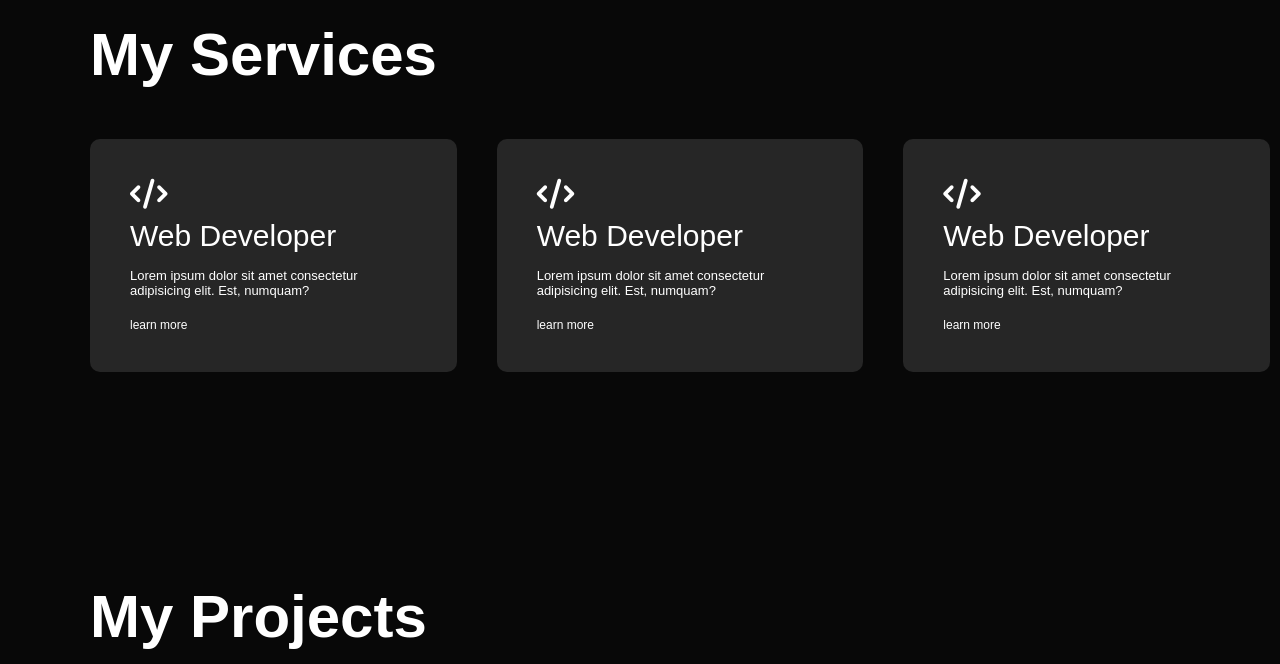
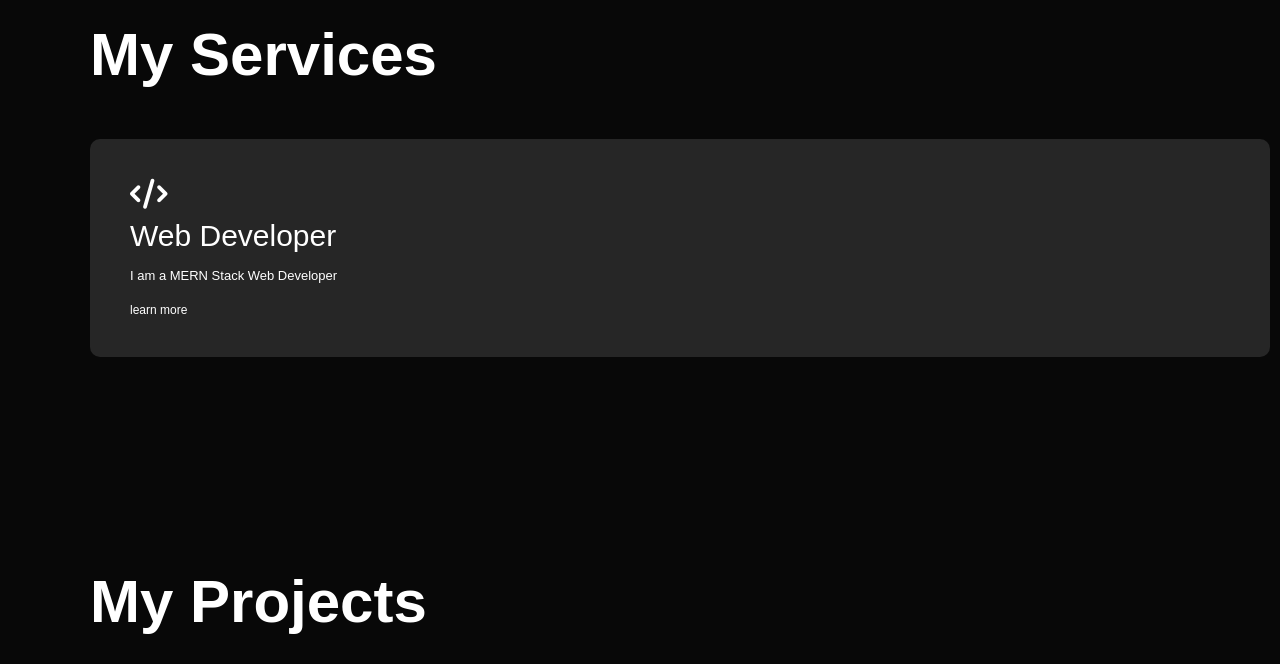
Before and after one commit to shady003/portfolio, a plain HTML site: page index.html in a window 1280 px wide. Shown: the part 1840-2504 px from the top of the page. Drawn offline with Linux system fonts and the light colour scheme.

Commit message:
ms logo changed

```diff
--- a/index.html
+++ b/index.html
@@ -100,26 +100,7 @@
                 <i class="fa-solid fa-code"></i>
               <h2>Web Developer</h2>
               <p>
-                Lorem ipsum dolor sit amet consectetur adipisicing elit. Est,
-                numquam?
-              </p>
-              <a href="">learn more</a>
-            </div>
-            <div>
-                <i class="fa-solid fa-code"></i>
-              <h2>Web Developer</h2>
-              <p>
-                Lorem ipsum dolor sit amet consectetur adipisicing elit. Est,
-                numquam?
-              </p>
-              <a href="">learn more</a>
-            </div>
-            <div>
-                <i class="fa-solid fa-code"></i>
-              <h2>Web Developer</h2>
-              <p>
-                Lorem ipsum dolor sit amet consectetur adipisicing elit. Est,
-                numquam?
+                I am a MERN Stack Web Developer
               </p>
               <a href="">learn more</a>
             </div>
--- a/style.css
+++ b/style.css
@@ -334,7 +334,7 @@ nav .fa-solid{
 }
 @media only screen and (max-width: 768px) {
     #header{
-        background-image: url(./images/Logo.png);
+        background-image: url(./images/Logo.jpeg);
     }
     .header-text{
         font-size: 16px;
```
Also changed, not shown: images/Logo.jpeg (added), images/Logo.png (deleted).
